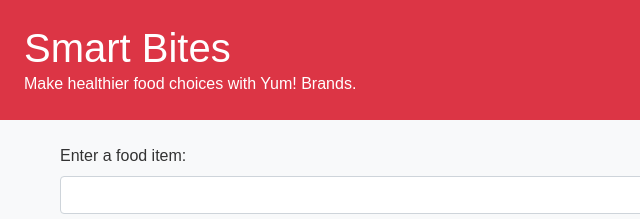
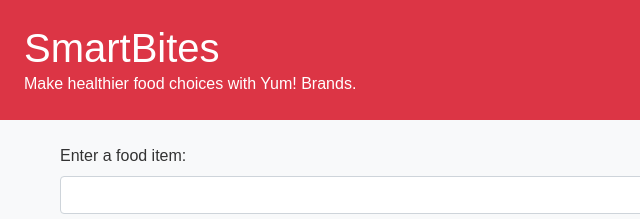
Before and after one commit to visibly0ptimistic/SmartBites, a website: page Public/index.html in a window 1280 px wide. Shown: the top 219 px of the page, 0-640 px from the left. Drawn offline with nearby package versions, Linux system fonts and the light colour scheme.

Commit message:
Title Text

```diff
--- a/Public/index.html
+++ b/Public/index.html
@@ -13,7 +13,7 @@
 
 <body>
     <header class="bg-danger text-white p-4">
-        <h1 class="mb-0">Smart Bites</h1>
+        <h1 class="mb-0">SmartBites</h1>
         <p class="mb-0">Make healthier food choices with Yum! Brands.</p>
     </header>
 
```
